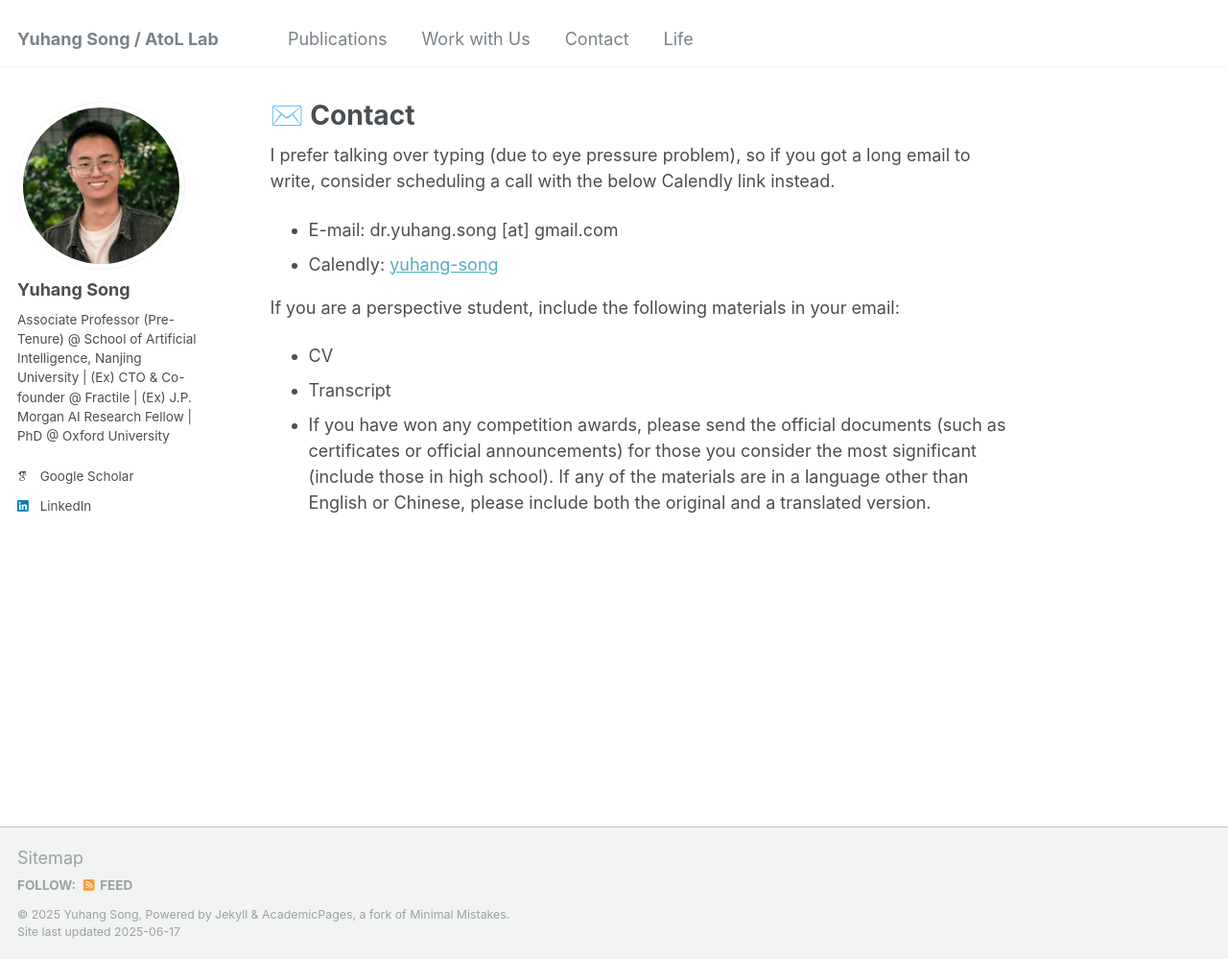
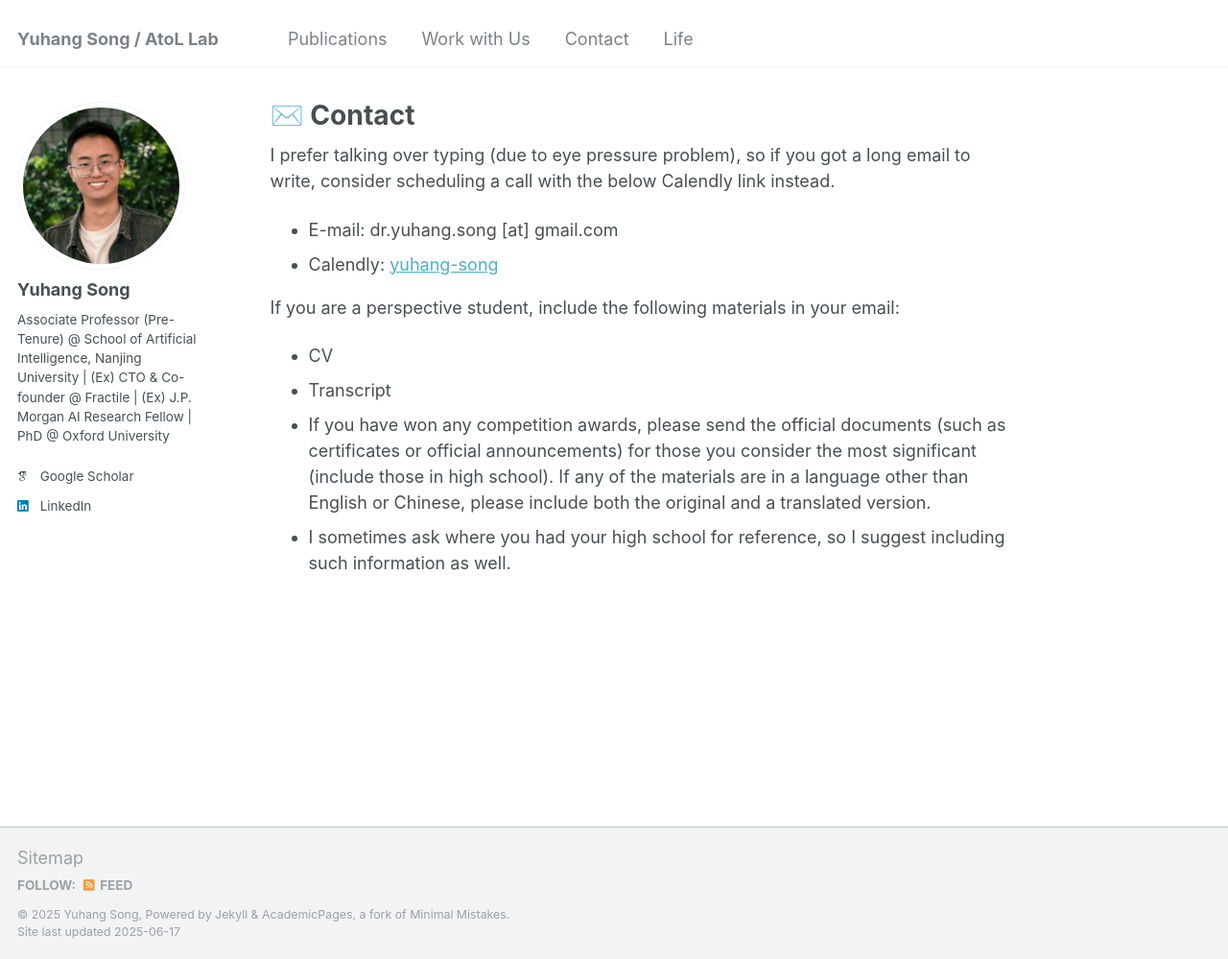
Before and after one commit to YuhangSong/YuhangSong.github.io, a Jekyll site: the page built from _pages/contact.md, in a window 1280 px wide and 999 px high. Shown: the whole window at 96% size. Built offline with Jekyll 4.4.1, drawn with Linux system fonts in a browser that asks for light colours; some web fonts are replaced.

Commit message:
update contact.md

```diff
--- a/_pages/contact.md
+++ b/_pages/contact.md
@@ -12,3 +12,4 @@ If you are a perspective student, include the following materials in your email:
 - CV
 - Transcript
 - If you have won any competition awards, please send the official documents (such as certificates or official announcements) for those you consider the most significant (include those in high school). If any of the materials are in a language other than English or Chinese, please include both the original and a translated version.
+- I sometimes ask where you had your high school for reference, so I suggest including such information as well.
```
